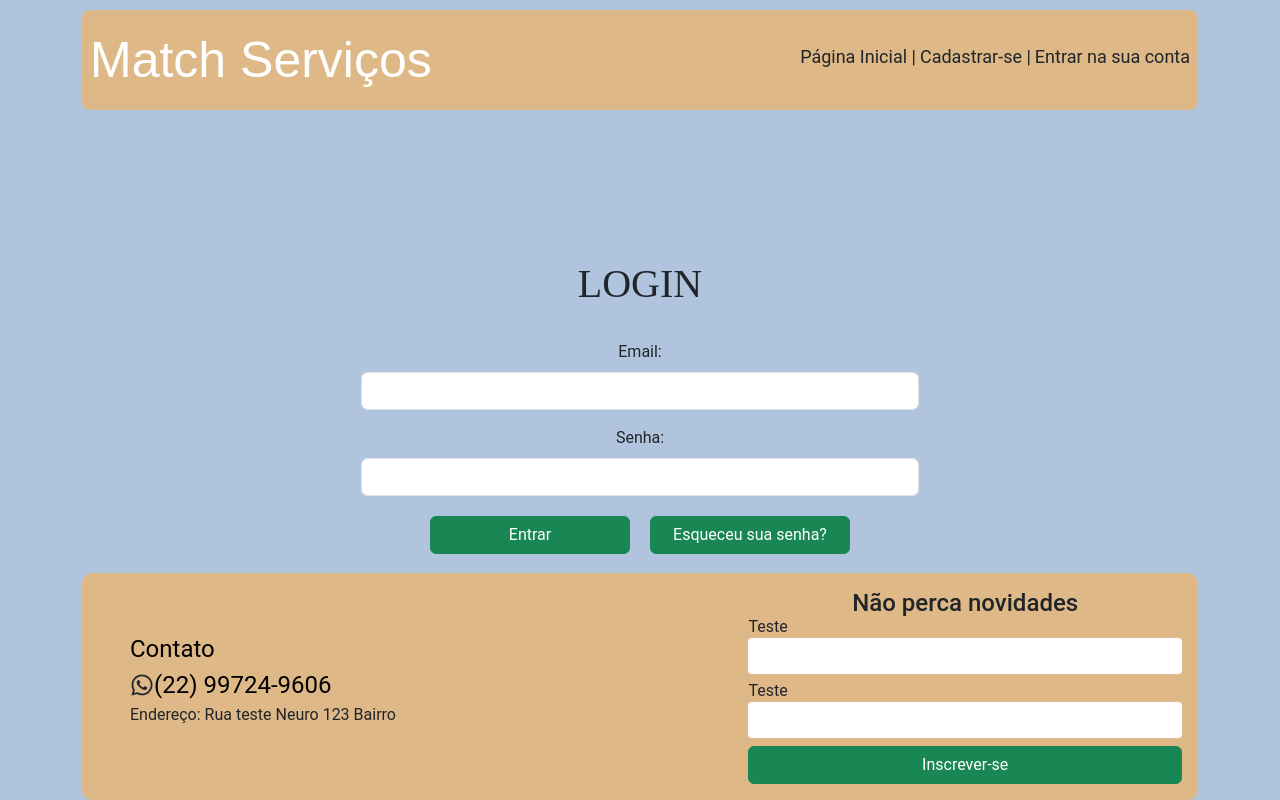
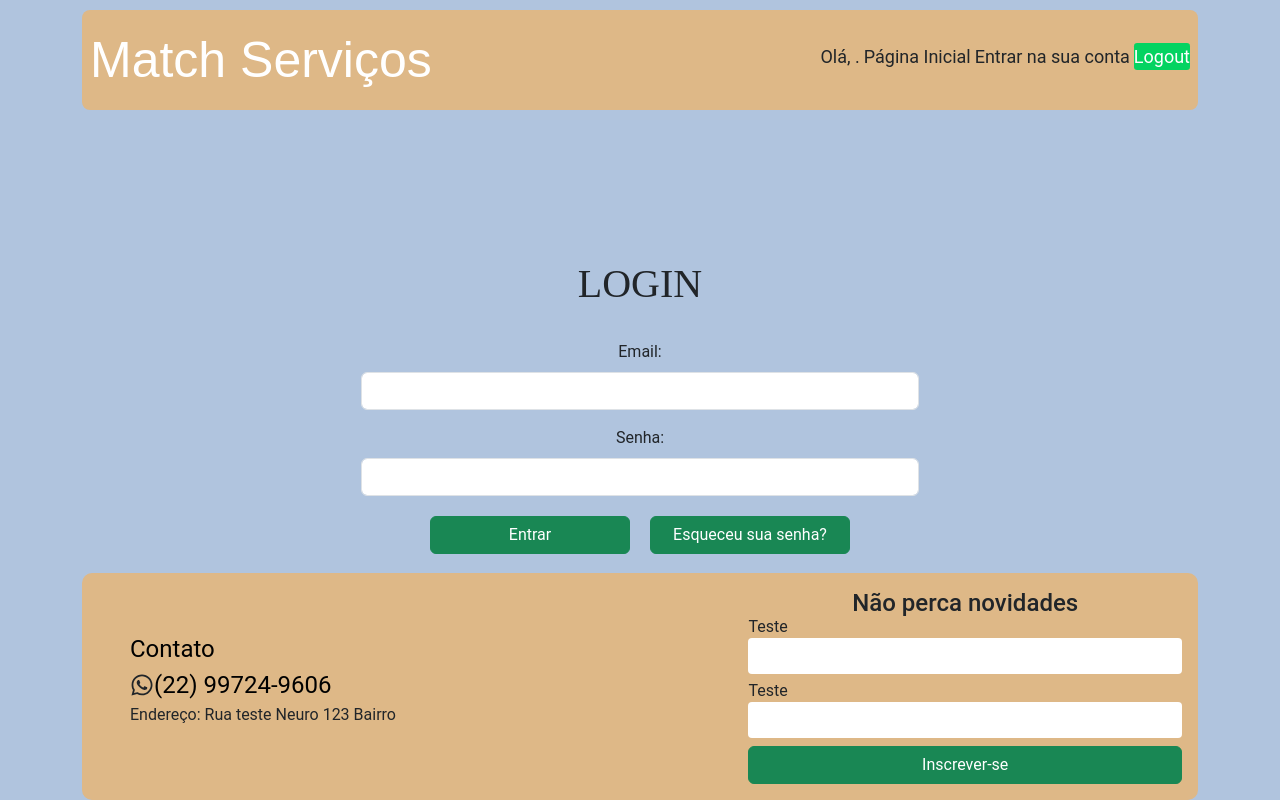
Before and after one commit to estevaotl/match-servicos, a React (Create React App) app in the folder app/: page /login in a window 1280 px wide. Built offline with nearby package versions, Linux system fonts and the light colour scheme.

Commit message:
update: Adiciona context para autenticação

```diff
--- a/app/src/App.js
+++ b/app/src/App.js
@@ -10,11 +10,13 @@ import ContatoPage from './pages/ContatoPage';
 import Footer from './componentes/Footer'
 import "./App.css";
 import Header from './componentes/Header';
+import { AuthProvider } from './contexts/Auth';
 
 const App = () => {
   return (
     <div className="container">
       <Router>
+        <AuthProvider>
           <Header/>
           <Routes>
             <Route path="/" element={<HomePage />} />
@@ -26,6 +28,7 @@ const App = () => {
             <Route path="/contato" element={<ContatoPage />} />
           </Routes>
           <Footer/>
+        </AuthProvider>
       </Router>
     </div>
   );
--- a/app/src/componentes/Header/index.jsx
+++ b/app/src/componentes/Header/index.jsx
@@ -1,32 +1,12 @@
-import React, { useEffect, useMemo, useState } from 'react';
+import React, { useMemo } from 'react';
 
 import './styles.css';
 import { Link, useLocation, } from 'react-router-dom';
+import { useAuth } from '../../contexts/Auth';
 
 function Header() {
-  const [idCliente, setIdCliente] = useState('');
-  const [nomeCliente, setNomeCliente] = useState('');
   const location = useLocation();
-
-  useEffect(() => {
-    const idClienteStorage = sessionStorage.getItem('idCliente');
-    if (idClienteStorage) {
-      setIdCliente(idClienteStorage);
-    }
-
-    const nomeCliente = sessionStorage.getItem('nomeCliente');
-    if (nomeCliente) {
-      setNomeCliente(nomeCliente);
-    }
-
-  }, []);
-
-  const handleLogout = () => {
-    sessionStorage.removeItem('idCliente');
-    sessionStorage.removeItem('nomeCliente');
-    setIdCliente(false);
-    setNomeCliente(false);
-  };
+  const { signed, nomeCliente, signOut } = useAuth();
 
   const isHomePage = useMemo(() => {
     return location.pathname === '/'
@@ -40,7 +20,7 @@ function Header() {
       </div>
       <nav>
         <ul className="user-options list-unstyled">
-          {idCliente ? (
+          {signed ? (
             <>
               <li className="mb-2">Olá, {nomeCliente}.</li>
               {!isHomePage &&
@@ -52,7 +32,7 @@ function Header() {
                 <Link className="text-decoration-none text-dark d-block" to="/minha-conta">Entrar na sua conta</Link>
               </li>
               <li className="mb-2">
-                <button className="button" onClick={handleLogout}>Logout</button>
+                <button className="button" onClick={signOut}>Logout</button>
               </li>
             </>
 
--- a/app/src/componentes/TrabalhadorCard.jsx
+++ b/app/src/componentes/TrabalhadorCard.jsx
@@ -2,11 +2,12 @@ import React, { useState } from 'react';
 import { Link, useNavigate } from 'react-router-dom';
 import { FontAwesomeIcon } from '@fortawesome/react-fontawesome';
 import { faWhatsapp } from '@fortawesome/free-brands-svg-icons';
+import { useAuth } from '../contexts/Auth';
 
 const TrabalhadorCard = ({ key, worker }) => {
     const whatsappMessage = encodeURIComponent(`Olá ${worker.nome}. Vi seu perfil no site e gostei dos seus serviços prestados. Gostaria de solicitar um orçamento. Como posso proceder?`);
     const whatsappLink = `https://api.whatsapp.com/send?phone=${worker.whatsapp}&text=${whatsappMessage}`;
-    const clienteId = sessionStorage.getItem('idCliente');
+    const { idCliente } = useAuth();
 
     const [isLogged, setIsLogged] = useState(sessionStorage.getItem('idCliente') !== null);
     const navigate = useNavigate();
@@ -26,7 +27,7 @@ const TrabalhadorCard = ({ key, worker }) => {
                 },
                 body: JSON.stringify({
                     idTrabalhador: worker.id,
-                    idCliente: clienteId
+                    idCliente: idCliente
                 })
             });
 
--- /dev/null
+++ b/app/src/contexts/Auth.jsx
@@ -0,0 +1,57 @@
+import React, { createContext, useState, useContext, useEffect } from 'react';
+
+const AuthContext = createContext();
+
+export const AuthProvider = ({ children }) => {
+  const [signed, setSigned] = useState(false);
+  const [idCliente, setIdCliente] = useState('');
+  const [nomeCliente, setNomeCliente] = useState('');
+
+  useEffect(() => {
+    const idClienteStorage = sessionStorage.getItem('idCliente');
+    if (idClienteStorage) {
+      setIdCliente(idClienteStorage);
+    }
+
+    const nomeCliente = sessionStorage.getItem('nomeCliente');
+    if (nomeCliente) {
+      setNomeCliente(nomeCliente);
+    }
+    setSigned(true);
+
+  }, []);
+
+  function saveUserSate(idCliente, nomeCliente) {
+    sessionStorage.setItem('idCliente', idCliente);
+    setIdCliente(idCliente);
+    sessionStorage.setItem('nomeCliente', nomeCliente);
+    setNomeCliente(nomeCliente);
+    setSigned(true);
+  }
+  async function signOut() {
+    setSigned(false);
+    sessionStorage.removeItem('idCliente');
+    sessionStorage.removeItem('nomeCliente');
+    setIdCliente(false);
+    setNomeCliente(false);
+  }
+
+  return (
+    <AuthContext.Provider
+      value={{
+        signed,
+        saveUserSate,
+        signOut,
+        idCliente,
+        nomeCliente
+      }}
+    >
+      {children}
+    </AuthContext.Provider>
+  );
+};
+
+export function useAuth() {
+  const context = useContext(AuthContext);
+  return context;
+}
--- a/app/src/pages/CadastroPage.js
+++ b/app/src/pages/CadastroPage.js
@@ -3,6 +3,7 @@ import InputMask from 'react-input-mask';
 import { Link, useNavigate } from 'react-router-dom'; // Importe o useNavigate
 import '../css/cadastro-page.css';
 import logo from '../imagens/logo.png'; // Importe o caminho da imagem corretamente
+import { useAuth } from '../contexts/Auth';
 
 const CadastroPage = () => {
     const [nome, setNome] = useState('');
@@ -27,6 +28,7 @@ const CadastroPage = () => {
     const [uf, setUf] = useState('');
     const [editandoCep, setEditandoCep] = useState(false);
     const [mostrarCamposEndereco, setMostrarCamposEndereco] = useState(false);
+    const { saveUserSate } = useAuth();
 
     const handleChangeDocumento = (value) => {
         // Remove caracteres não numéricos
@@ -84,8 +86,7 @@ const CadastroPage = () => {
                 if (data.excecao) {
                     setErrors(data.excecao.split('\n'));
                 } else {
-                    sessionStorage.setItem('idCliente', data['id']);
-                    sessionStorage.setItem('nomeCliente', data['nome']);
+                    saveUserSate(data['id'], data['nome'])
                     navigate('/');
                 }
             })
--- a/app/src/pages/LoginPage.js
+++ b/app/src/pages/LoginPage.js
@@ -1,10 +1,13 @@
 import React, { useState } from 'react';
 import '../css/login-page.css';
 import {  useNavigate } from 'react-router-dom'; // Importe o useNavigate
+import { useAuth } from '../contexts/Auth';
 
 const LoginPage = () => {
     const [email, setEmail] = useState('');
     const [senha, setSenha] = useState('');
+    const { saveUserSate } = useAuth();
+
 
     const navigate = useNavigate();
 
@@ -26,6 +29,7 @@ const LoginPage = () => {
         })
         .then(response => response.json())
             .then(data => {
+            saveUserSate(data.id, data.nome)
                 sessionStorage.setItem('idCliente', data.id);
                 sessionStorage.setItem('nomeCliente', data.nome);
                 navigate('/'); // Use navigate('/') para redirecionar para a página inicial
@@ -34,6 +38,7 @@ const LoginPage = () => {
             // Aqui você pode lidar com erros de requisição
             console.error(error);
         });
+
     };
 
     return (
```
Also changed, not shown: app/src/pages/MinhaContaPage.js (+3 -8 lines). Lines whose indentation alone changed are shown as unchanged.
